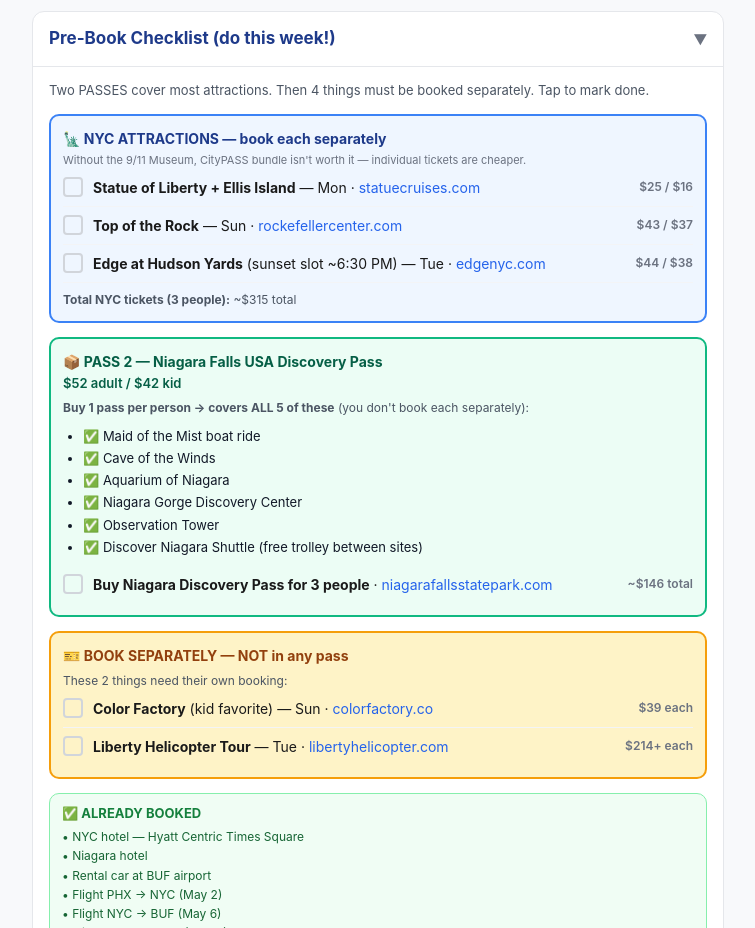
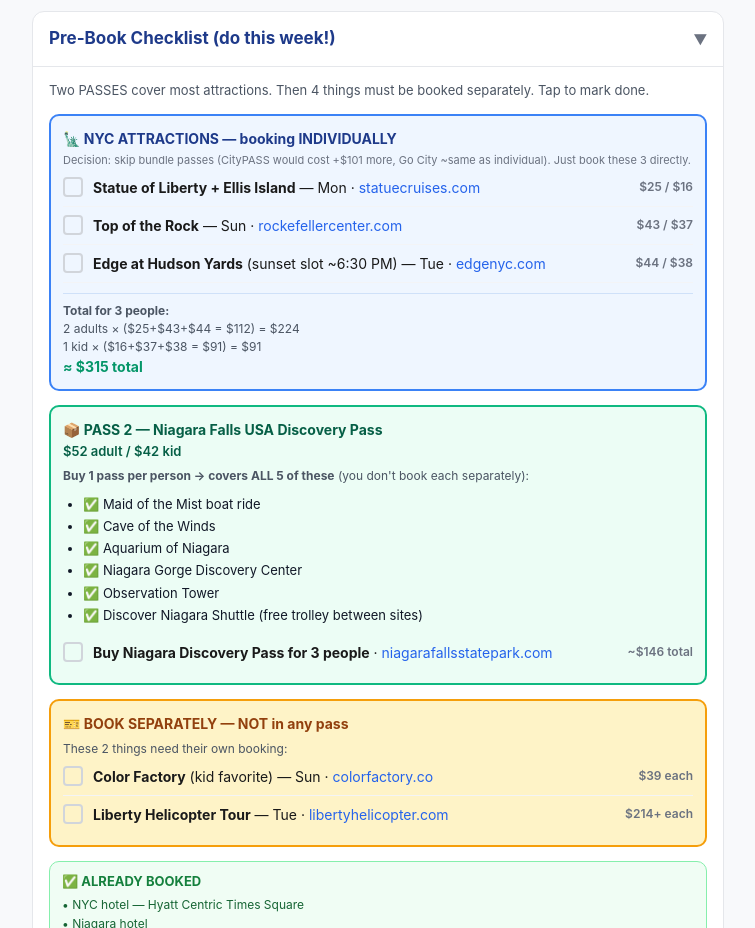
Before and after one commit to jainharsh644/newyork-trip, a plain HTML site: page index.html in a window 1280 px wide. Shown: the part 1202-2130 px from the top of the page, without its empty margins (262-1017 px from the left). Drawn offline with Linux system fonts and the light colour scheme.

Commit message:
Confirm NYC attractions: booking individually (decision logged), add cost breakdown

```diff
--- a/index.html
+++ b/index.html
@@ -215,11 +215,11 @@
   <div class="body">
     <p style="font-size:13px;color:#4b5563;margin-bottom:14px;">Two PASSES cover most attractions. Then 4 things must be booked separately. Tap to mark done.</p>
 
-    <!-- INDIVIDUAL BOOKINGS NYC (no bundle - cheaper this way without 9/11 Museum) -->
+    <!-- NYC ATTRACTIONS — BOOK INDIVIDUALLY -->
     <div style="background:#eff6ff;border:2px solid #3b82f6;border-radius:10px;padding:12px;margin-bottom:14px;">
-      <p style="font-size:14px;font-weight:700;color:#1e3a8a;">🗽 NYC ATTRACTIONS — book each separately</p>
+      <p style="font-size:14px;font-weight:700;color:#1e3a8a;">🗽 NYC ATTRACTIONS — booking INDIVIDUALLY</p>
       <p style="font-size:11px;color:#6b7280;margin-top:4px;line-height:1.4;">
-        Without the 9/11 Museum, CityPASS bundle isn't worth it — individual tickets are cheaper.
+        Decision: skip bundle passes (CityPASS would cost +$101 more, Go City ~same as individual). Just book these 3 directly.
       </p>
 
       <div class="checkitem" onclick="ck(this)"><div class="cb"></div>
@@ -237,8 +237,11 @@
         <div class="ck-cost">$44 / $38</div>
       </div>
 
-      <p style="font-size:12px;color:#4b5563;margin-top:8px;line-height:1.5;">
-        <b>Total NYC tickets (3 people):</b> ~$315 total
+      <p style="font-size:12px;color:#4b5563;margin-top:10px;line-height:1.5;padding-top:8px;border-top:1px solid #cfe1f9;">
+        <b>Total for 3 people:</b><br>
+        2 adults × ($25+$43+$44 = $112) = $224<br>
+        1 kid × ($16+$37+$38 = $91) = $91<br>
+        <b style="color:#059669;font-size:14px;">≈ $315 total</b>
       </p>
     </div>
 
```
